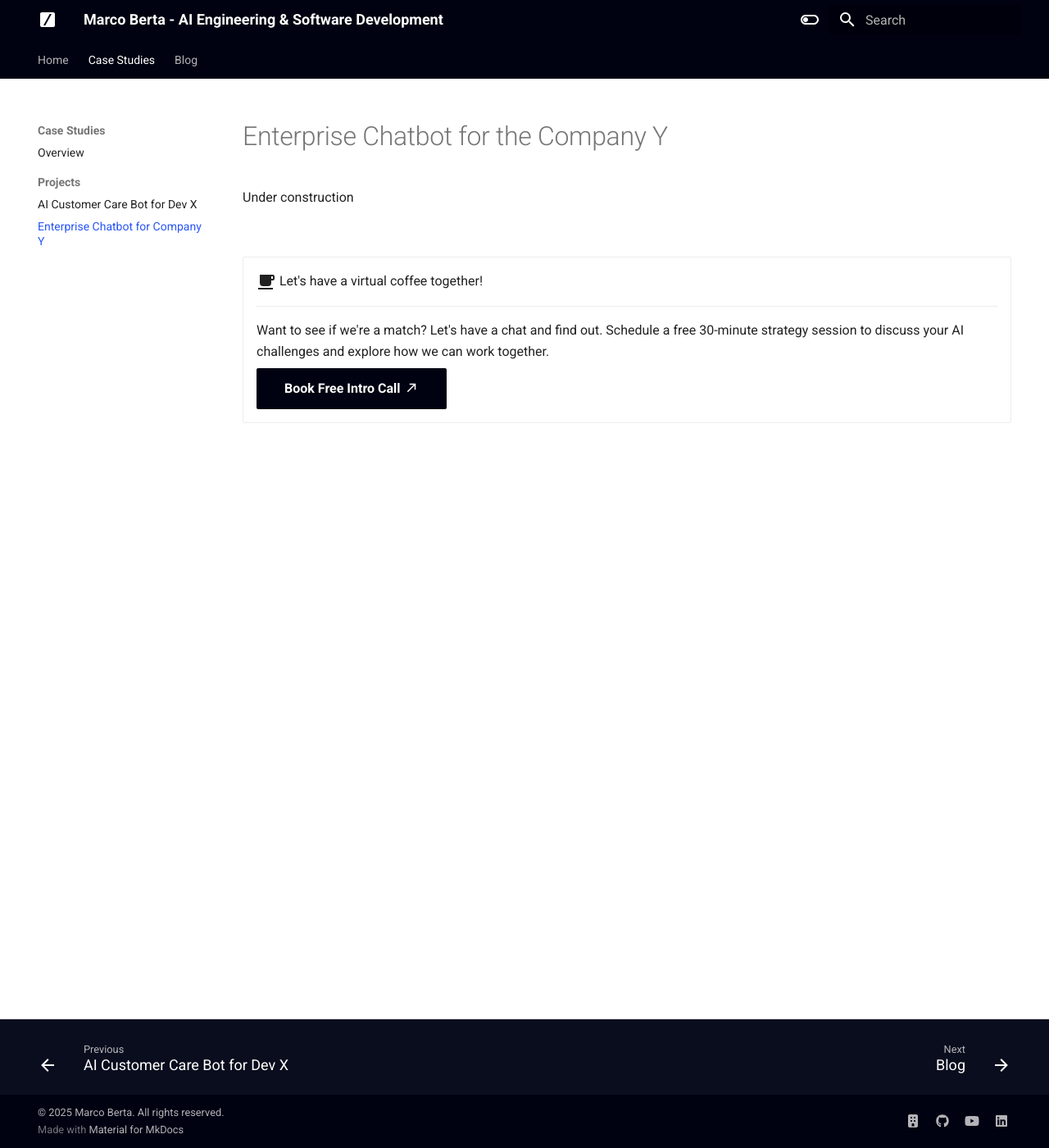
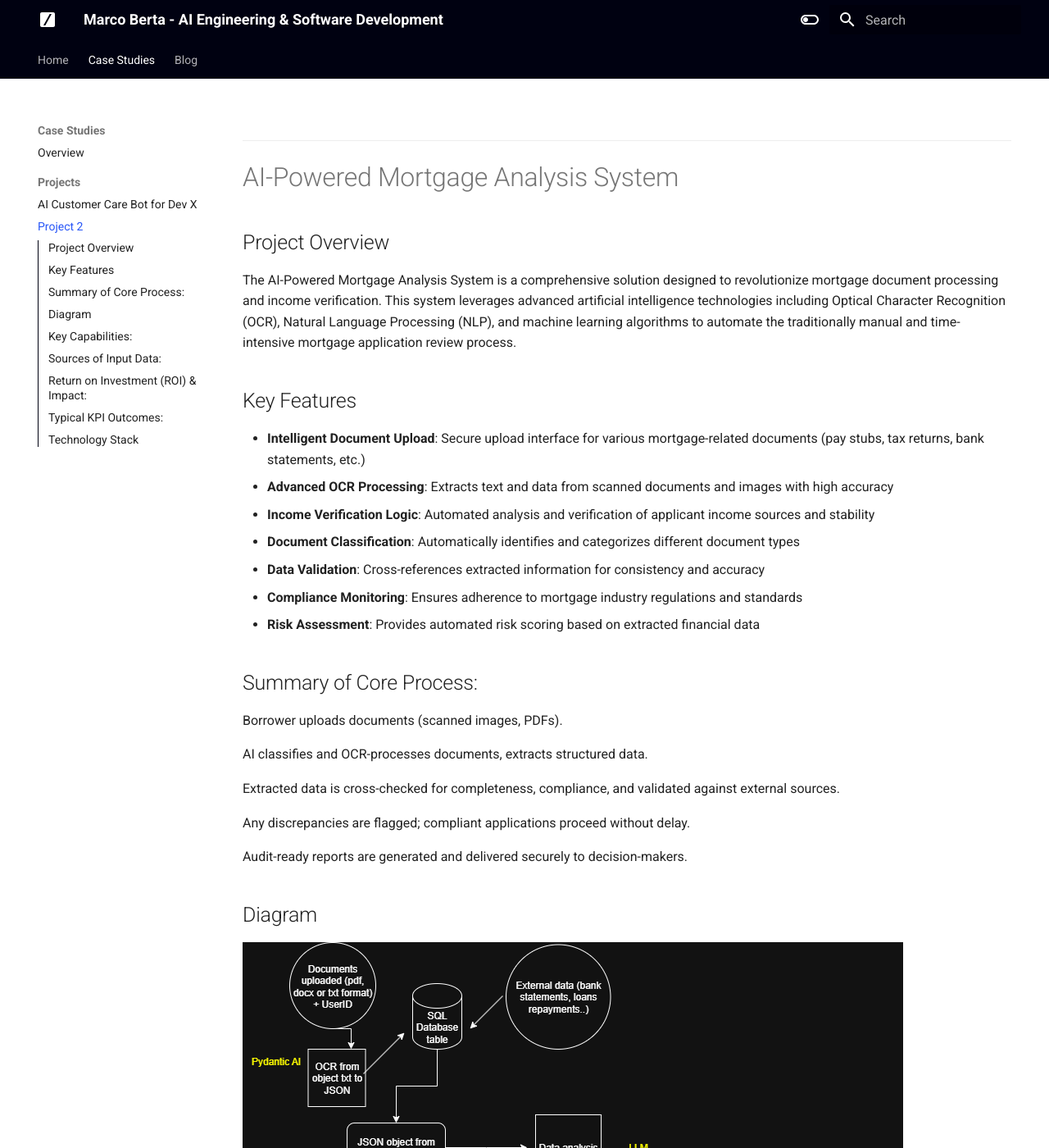
Before and after one commit to opsabarsec/mkdocs-website-template, an MkDocs documentation site: the page built from docs/portfolio/projects/project-2.md, in a window 1280 px wide and 1400 px high. Shown: the whole window at 82% size. Built offline with MkDocs 1.6.1 and Material for MkDocs 9.7.7, drawn with Linux system fonts in a browser that asks for light colours; some of the changed text lies outside the part shown.

Commit message:
portfolio

```diff
--- a/docs/portfolio/projects/project-2.md
+++ b/docs/portfolio/projects/project-2.md
@@ -1,11 +1,90 @@
 ---
-title: Enterprise Chatbot for Company Y
-description: Development of a private ChatGPT-like tool for analyzing mobility data and policy evaluation in the public sector
----
+# AI-Powered Mortgage Analysis System
 
-# Enterprise Chatbot for the Company Y
+## Project Overview
 
-Under construction
+The AI-Powered Mortgage Analysis System is a comprehensive solution designed to revolutionize mortgage document processing and income verification. This system leverages advanced artificial intelligence technologies including Optical Character Recognition (OCR), Natural Language Processing (NLP), and machine learning algorithms to automate the traditionally manual and time-intensive mortgage application review process.
+
+## Key Features
+
+- **Intelligent Document Upload**: Secure upload interface for various mortgage-related documents (pay stubs, tax returns, bank statements, etc.)
+- **Advanced OCR Processing**: Extracts text and data from scanned documents and images with high accuracy
+- **Income Verification Logic**: Automated analysis and verification of applicant income sources and stability
+- **Document Classification**: Automatically identifies and categorizes different document types
+- **Data Validation**: Cross-references extracted information for consistency and accuracy
+- **Compliance Monitoring**: Ensures adherence to mortgage industry regulations and standards
+- **Risk Assessment**: Provides automated risk scoring based on extracted financial data
+
+## Summary of Core Process:
+
+Borrower uploads documents (scanned images, PDFs).
+
+AI classifies and OCR-processes documents, extracts structured data.
+
+Extracted data is cross-checked for completeness, compliance, and validated against external sources.
+
+Any discrepancies are flagged; compliant applications proceed without delay.
+
+Audit-ready reports are generated and delivered securely to decision-makers.
+
+## Diagram
+
+![System Architecture Diagram](../../assets/diagram_mortgage_bot.png)
+
+## Key Capabilities:
+
+Document Classification: Instantly sorts and files over 100 document types (e.g., pay stubs, bank statements, leases).
+
+Data Extraction & Validation: Extracts critical figures—gross/net income, employment history, deductions—from scanned PDFs or even blurry images, and matches them against bank records.
+
+Automated Compliance: Checks applicant data against regulatory standards (Fannie Mae, Freddie Mac, FHA, etc.) and auto-redacts sensitive info.
+
+Decision-making & Routing: Flags incomplete or exception files for human intervention, while compliant documents move directly to underwriting without manual review.
+
+## Sources of Input Data:
+
+Pay stubs
+
+Tax returns
+
+W-2 and 1099 forms
+
+Bank statements
+
+Loan packages (often as scanned images or PDFs)
+
+Employment verification data (e.g., LinkedIn, employer databases)
+
+## Return on Investment (ROI) & Impact:
+
+Productivity: Cuts document processing time from days to minutes—what used to require a team of 20 can now be done by one operator. Average time from loan approval to closing is reduced by up to 47%.
+
+Reduced Costs: AI workflow automation can lower operational costs by 20–50%, with some platforms reporting a 29% cost reduction and 72% increase in workflow automation.
+
+Compliance Gains: Near-zero manual entry errors and consistent adherence to industry standards enhance audit readiness and reduce regulatory risk.
+
+Increased Revenue & Volume: Fast processing allows handling of higher loan volumes and quicker onboarding of business partners (weeks to days).
+
+Quality: Document data extraction accuracy and fraud detection are significantly improved, and more borrowers are qualified through deeper risk modeling.
+
+## Typical KPI Outcomes:
+
+Up to 75% reduction in income verification processing time.
+
+31% reduction in default rates with AI-enhanced underwriting.
+
+20–50% lower costs due to automation.
+
+Enabled scaling for more loans without extra staff.
+
+
+## Technology Stack
+
+- **Backend**: Python with Flask/Django framework
+- **OCR Engine**: Integration points for Tesseract, AWS Textract, or Google Cloud Vision API
+- **NLP Processing**: spaCy, NLTK, or custom machine learning models
+- **Database**: PostgreSQL or Supabase for document storage and metadata
+- **Security**: End-to-end encryption for sensitive financial data
 
 <div class="grid cards" style="margin-top: 3rem" markdown>
 
--- a/docs/stylesheets/hero.css
+++ b/docs/stylesheets/hero.css
@@ -1,6 +1,6 @@
 .profile-image {
-  width: 280px;
-  height: 380px;
+  width: 1000px;
+  height: 1000px;
   object-fit: cover;
   border-radius: 12px;
   transform: none;
@@ -44,8 +44,8 @@
 
   .profile-image {
     width: 100%;
-    max-width: 350px;
-    height: 400px;
+    max-width: 650px;
+    height: 650px;
     margin: 0 auto;
   }
 
```
Also changed, not shown: docs/index.md (+36 -1 lines), docs/assets/diagram_mortgage_bot.png (added), docs/assets/diagram_receptionist_bot.png (added), docs/blog/posts/images/diagram_mortgage_bot.png (added), docs/blog/posts/images/diagram_receptionist_bot.png (added), 3 other files.
